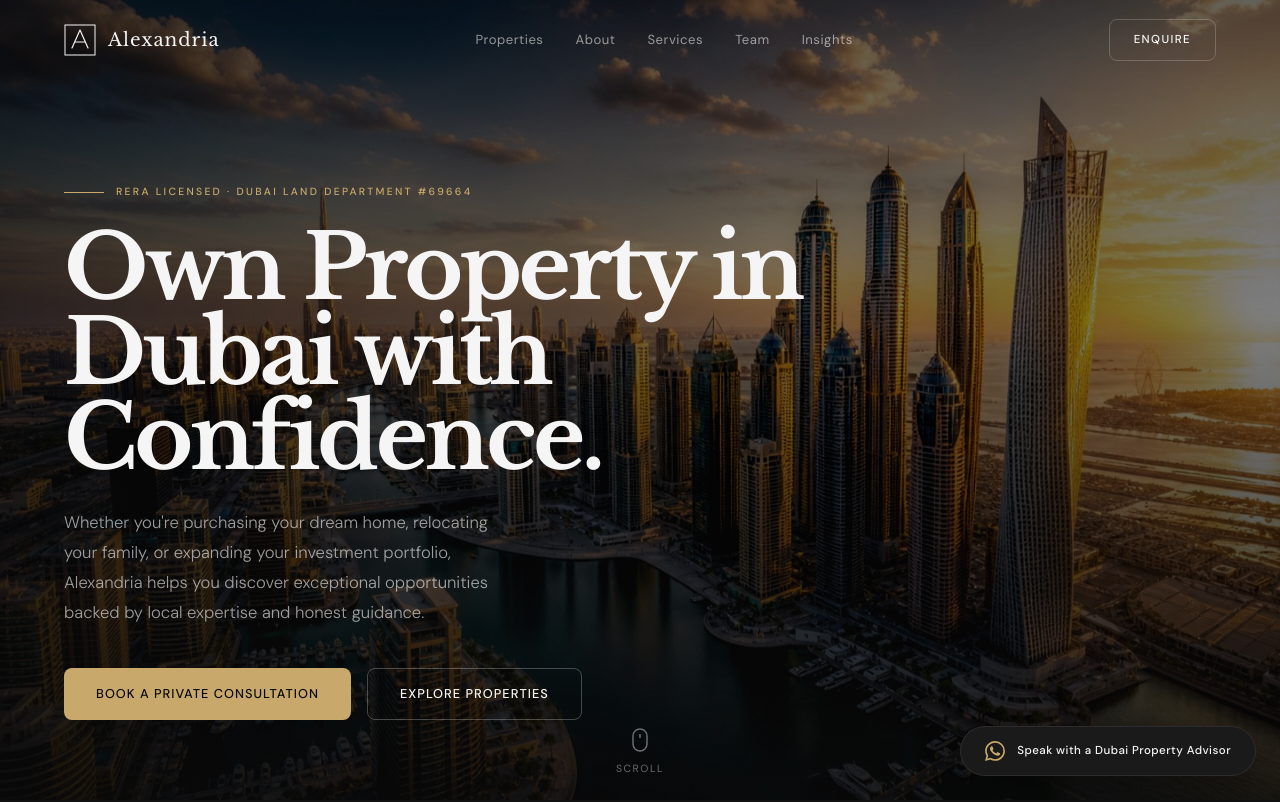
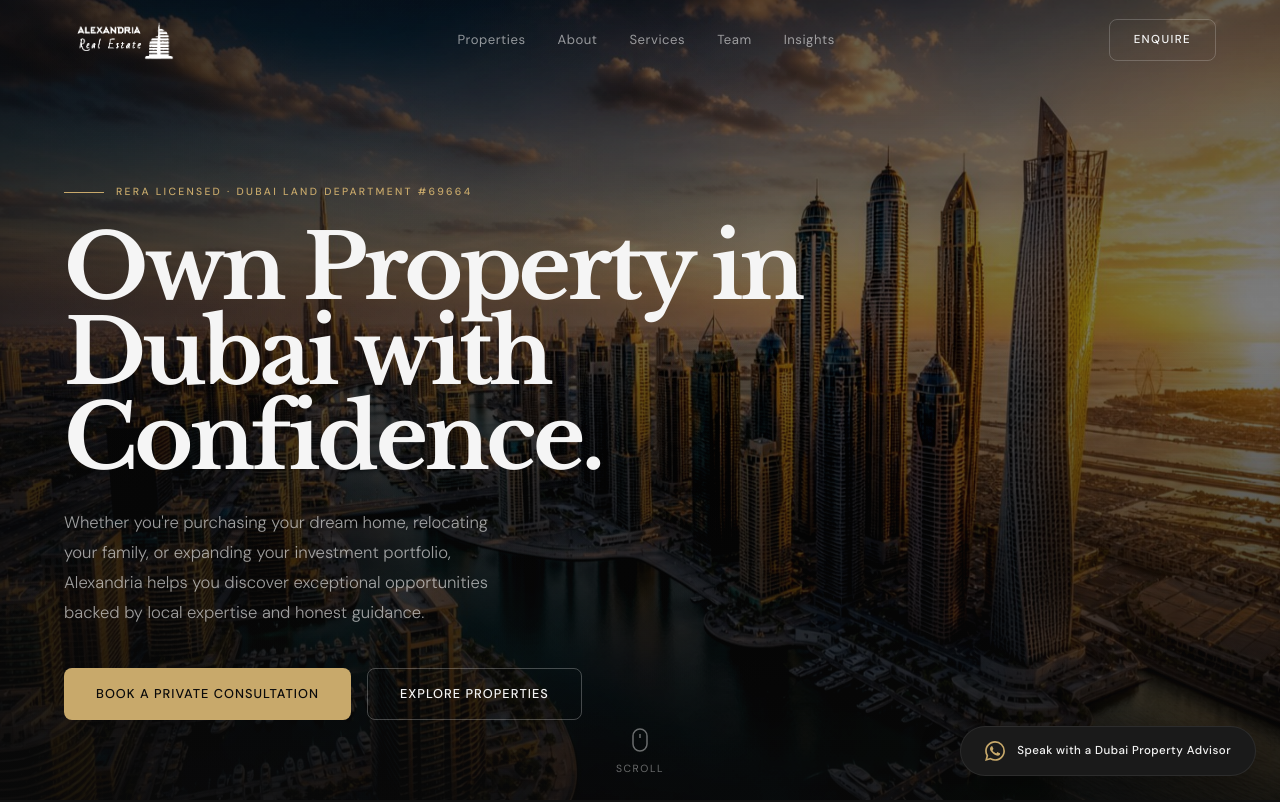
Before and after one commit to velintralabs/alexandria, a plain HTML site: page index.html in a window 1280 px wide. Shown: the top 802 px of the page. Drawn offline with nearby package versions, Linux system fonts and the light colour scheme.

Commit message:
Use actual business logo (assets/logo.png) throughout site
- Replaced inline SVG placeholders with actual logo PNG
- CSS filter makes logo white on dark backgrounds
- Gold hover effect on logo
- Proper sizing and containment

```diff
--- a/css/ui-enhancements.css
+++ b/css/ui-enhancements.css
@@ -164,14 +164,15 @@ ul, ol { list-style: none; }
   position: relative; z-index: 1;
 }
 .logo { display: flex; align-items: center; gap: 12px; }
-.logo-mark { width: 32px; height: 32px; }
-.logo-mark svg { width: 100%; height: 100%; color: var(--white); }
-.logo-text {
-  font-family: var(--font-serif);
-  font-size: 1.15rem;
-  font-weight: 400;
-  letter-spacing: 0.05em;
-  color: var(--white);
+.logo-img {
+  height: 40px;
+  width: auto;
+  object-fit: contain;
+  filter: brightness(0) invert(1); /* Makes dark logo white on dark background */
+  transition: filter 0.3s ease;
+}
+.logo-img:hover {
+  filter: brightness(0) invert(1) sepia(1) saturate(3) hue-rotate(20deg); /* Gold on hover */
 }
 .nav-links { display: flex; align-items: center; gap: 32px; }
 .nav-links a {
--- a/index.html
+++ b/index.html
@@ -16,10 +16,7 @@
 <header class="site-header" id="site-header">
   <div class="header-inner">
     <a href="/" class="logo">
-      <div class="logo-mark">
-        <svg viewBox="0 0 32 32" fill="none"><rect x="1" y="1" width="30" height="30" stroke="currentColor" stroke-width="1"/><path d="M8 24L16 6L24 24" stroke="currentColor" stroke-width="1.2" stroke-linecap="round" stroke-linejoin="round"/><line x1="11" y1="18" x2="21" y2="18" stroke="currentColor" stroke-width="1"/></svg>
-      </div>
-      <span class="logo-text">Alexandria</span>
+      <img src="assets/logo.png" alt="Alexandria Real Estate" class="logo-img">
     </a>
     <nav class="nav-links">
       <a href="#properties">Properties</a>
@@ -410,8 +407,7 @@
     <div class="footer-grid">
       <div class="footer-brand">
         <a href="/" class="logo">
-          <div class="logo-mark"><svg viewBox="0 0 32 32" fill="none"><rect x="1" y="1" width="30" height="30" stroke="currentColor" stroke-width="1"/><path d="M8 24L16 6L24 24" stroke="currentColor" stroke-width="1.2" stroke-linecap="round" stroke-linejoin="round"/><line x1="11" y1="18" x2="21" y2="18" stroke="currentColor" stroke-width="1"/></svg></div>
-          <span class="logo-text">Alexandria</span>
+          <img src="assets/logo.png" alt="Alexandria Real Estate" class="logo-img">
         </a>
         <p>Licensed real estate brokerage in Dubai. Connecting discerning clients with carefully selected property opportunities across the UAE.</p>
         <span class="rera-badge">RERA ID 69664</span>
```
